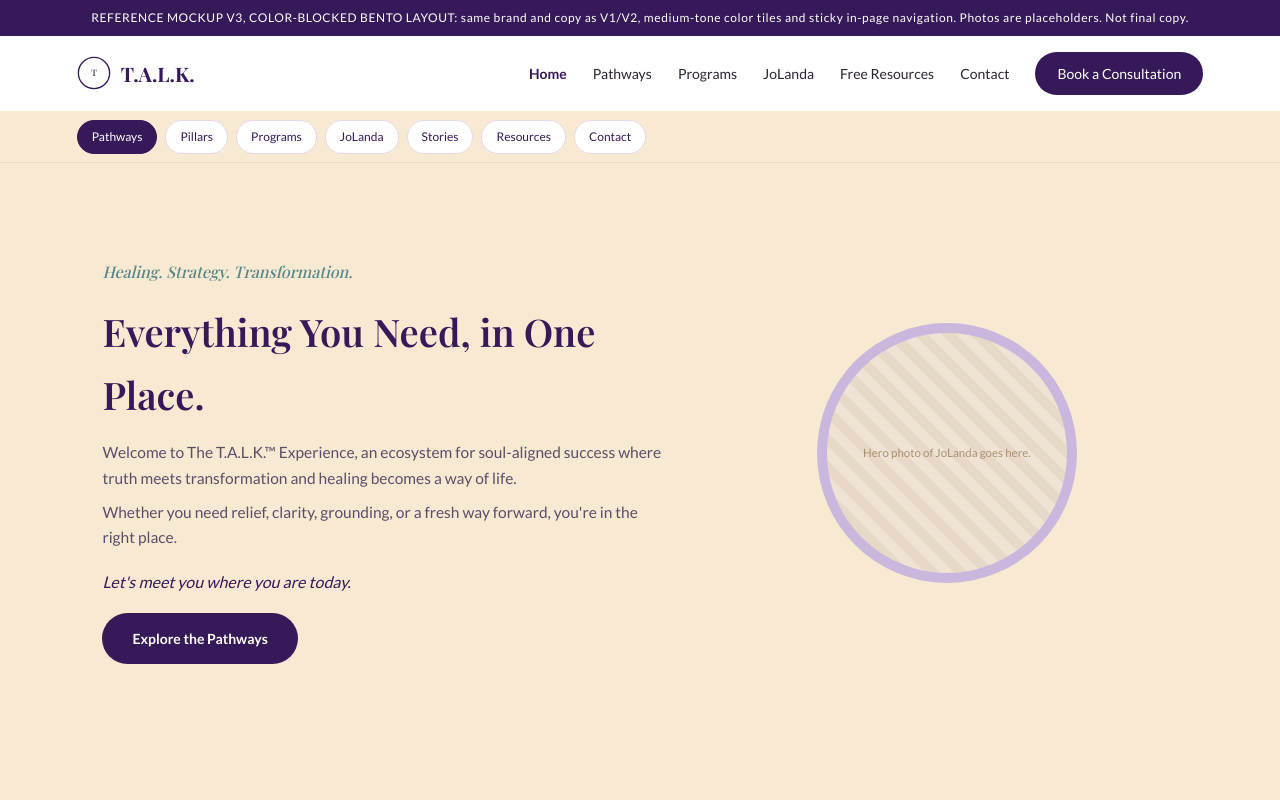
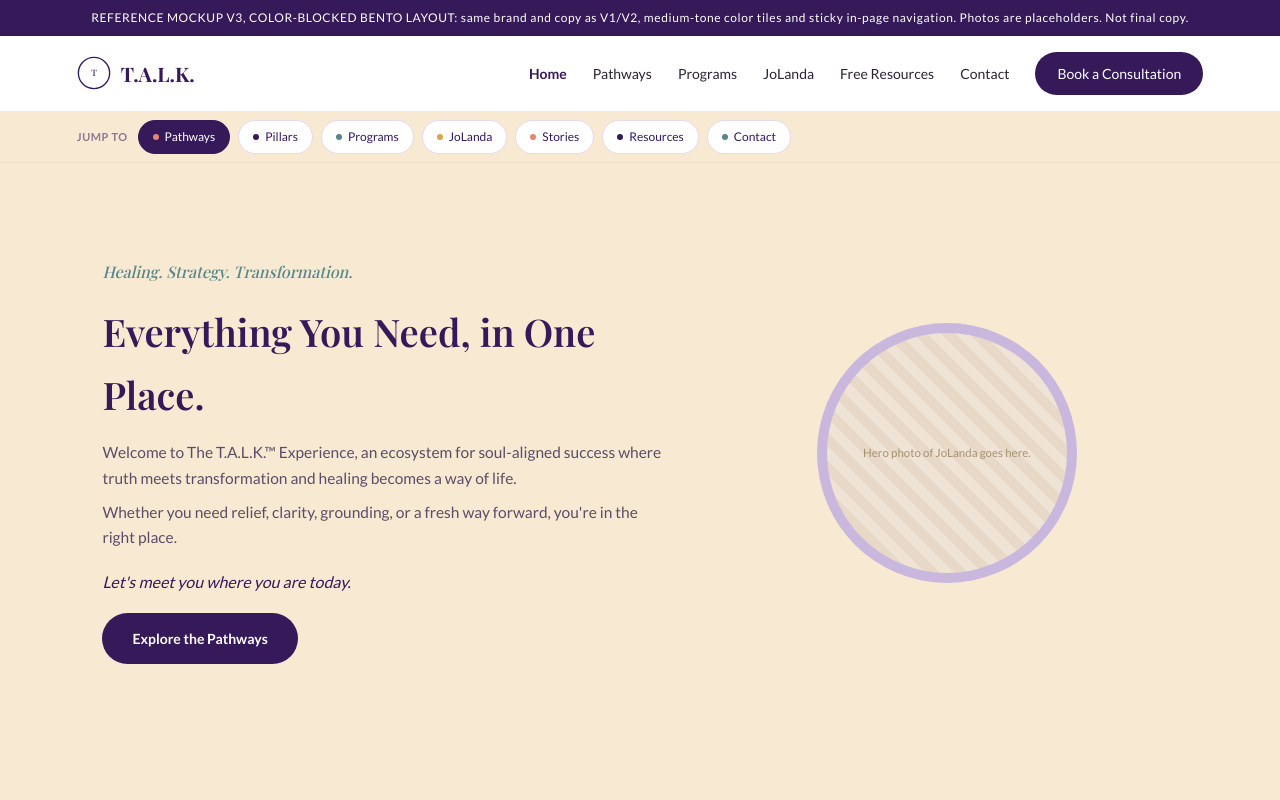
Before and after one commit to AIADOPTERS/talkmockups, a plain HTML site: page v3-multi-page/index.html in a window 1280 px wide. Shown: the top 800 px of the page. Drawn offline with nearby package versions, Linux system fonts and the light colour scheme; a web font is replaced by a local one.

Commit message:
index.html

```diff
--- a/v3-multi-page/index.html
+++ b/v3-multi-page/index.html
@@ -17,7 +17,7 @@
   </a>
   <div class="navlinks"><a href="index.html" class="active">Home</a><a href="pathways.html">Pathways</a><a href="programs.html">Programs</a><a href="jolanda.html">JoLanda</a><a href="resources.html">Free Resources</a><a href="contact.html">Contact</a><a class="cta-pill" href="contact.html">Book a Consultation</a></div>
 </nav>
-<div class="subnav-wrap"><div class="subnav"><a href="#pathways">Pathways</a><a href="#pillars">Pillars</a><a href="#programs">Programs</a><a href="#jolanda">JoLanda</a><a href="#stories">Stories</a><a href="#resources">Resources</a><a href="#contact-cta">Contact</a></div></div>
+<div class="subnav-wrap"><div class="subnav"><span class="subnav-label">Jump to</span><a href="#pathways"><span class="dot" style="background:var(--peach)"></span>Pathways</a><a href="#pillars"><span class="dot" style="background:var(--purple)"></span>Pillars</a><a href="#programs"><span class="dot" style="background:var(--teal)"></span>Programs</a><a href="#jolanda"><span class="dot" style="background:var(--amber)"></span>JoLanda</a><a href="#stories"><span class="dot" style="background:var(--peach)"></span>Stories</a><a href="#resources"><span class="dot" style="background:var(--purple)"></span>Resources</a><a href="#contact-cta"><span class="dot" style="background:var(--teal)"></span>Contact</a></div></div>
 <section class="hero" id="top">
   <div class="hero-row">
     <div class="hero-copy reveal">
```
